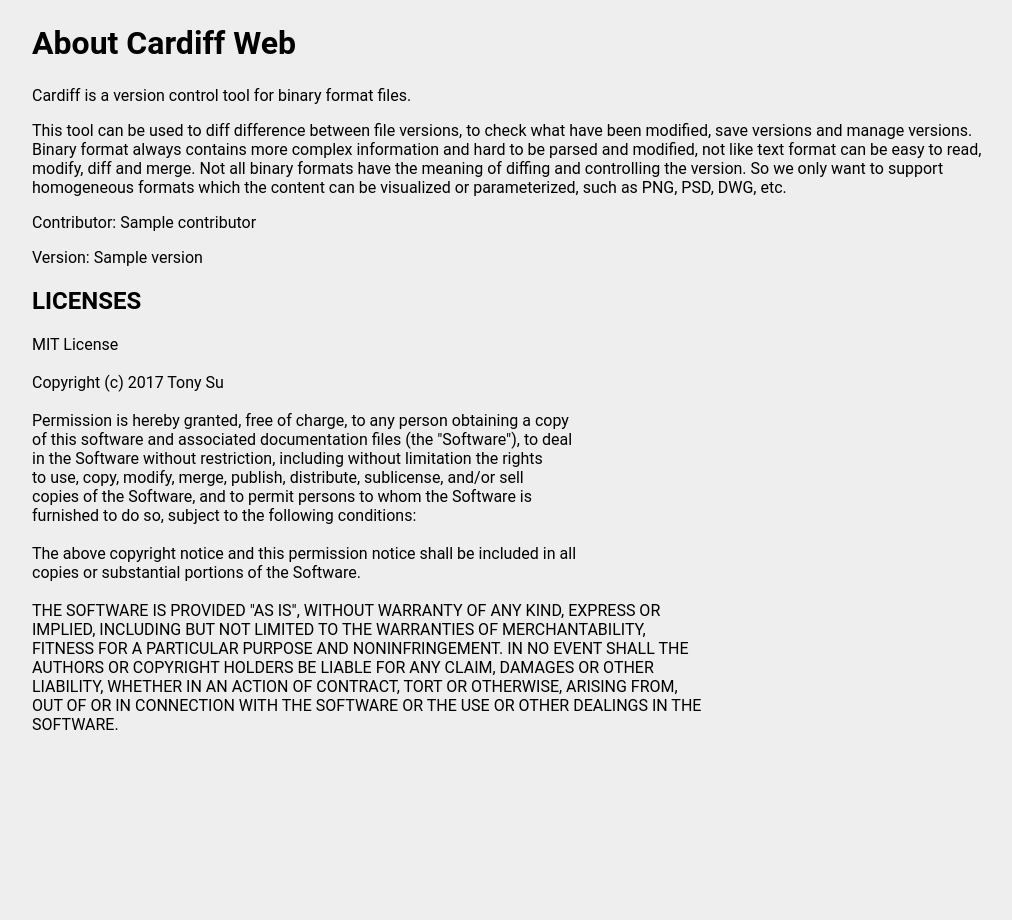
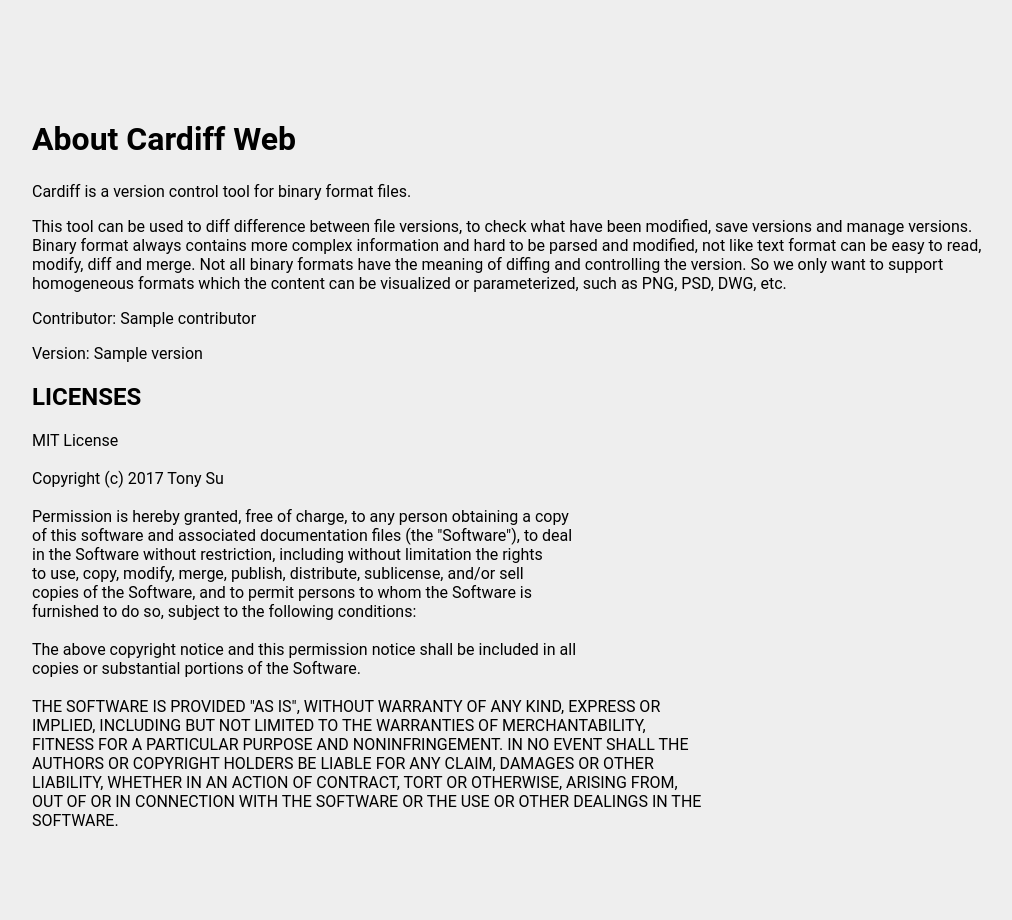
Before and after one commit to peitaosu/Cardiff_Web, a Django app: template templates/about.html in a window 1280 px wide. Shown: the whole page, without its empty margins (118-1130 px from the left). Before the commit the page ends 730 px from the top, so only its background shows below. Run offline with Django 3.2, Linux system fonts and the light colour scheme; the template is opened without the code that fills it: most values are stand-ins (such as "Sample title", 1, 10 or a date in 2020).

Commit message:
update style of about page

```diff
--- a/templates/about.html
+++ b/templates/about.html
@@ -8,13 +8,15 @@
     <link rel="shortcut icon" href={% static "cardiff.png" %}/>
 </head>
 
-<body style="width: 980px;">
+<body>
+    <div id="about">
         <h1 style="text-align: left;">About Cardiff Web</h1>
         <p>Cardiff is a version control tool for binary format files.</p>
         <p>This tool can be used to diff difference between file versions, to check what have been modified, save versions and manage versions. Binary format always contains more complex information and hard to be parsed and modified, not like text format can be easy to read, modify, diff and merge. Not all binary formats have the meaning of diffing and controlling the version. So we only want to support homogeneous formats which the content can be visualized or parameterized, such as PNG, PSD, DWG, etc.</p>
         <p>Contributor: {{ contributor }}</p>
         <p>Version: {{ version }}</p>
         {% include "license.html" %}
+    </div>
 </body>
 
 </html>
--- a/templates/style.css
+++ b/templates/style.css
@@ -94,6 +94,11 @@ table.c_table tr.normal td{
     font-size: 18px;
 }
 
+#about {
+    width: 980px;
+    margin: 120px auto 0 auto;
+}
+
 #left_panel {
     width: 18%;
     height: 100%;
```
Lines whose indentation alone changed are shown as unchanged.
